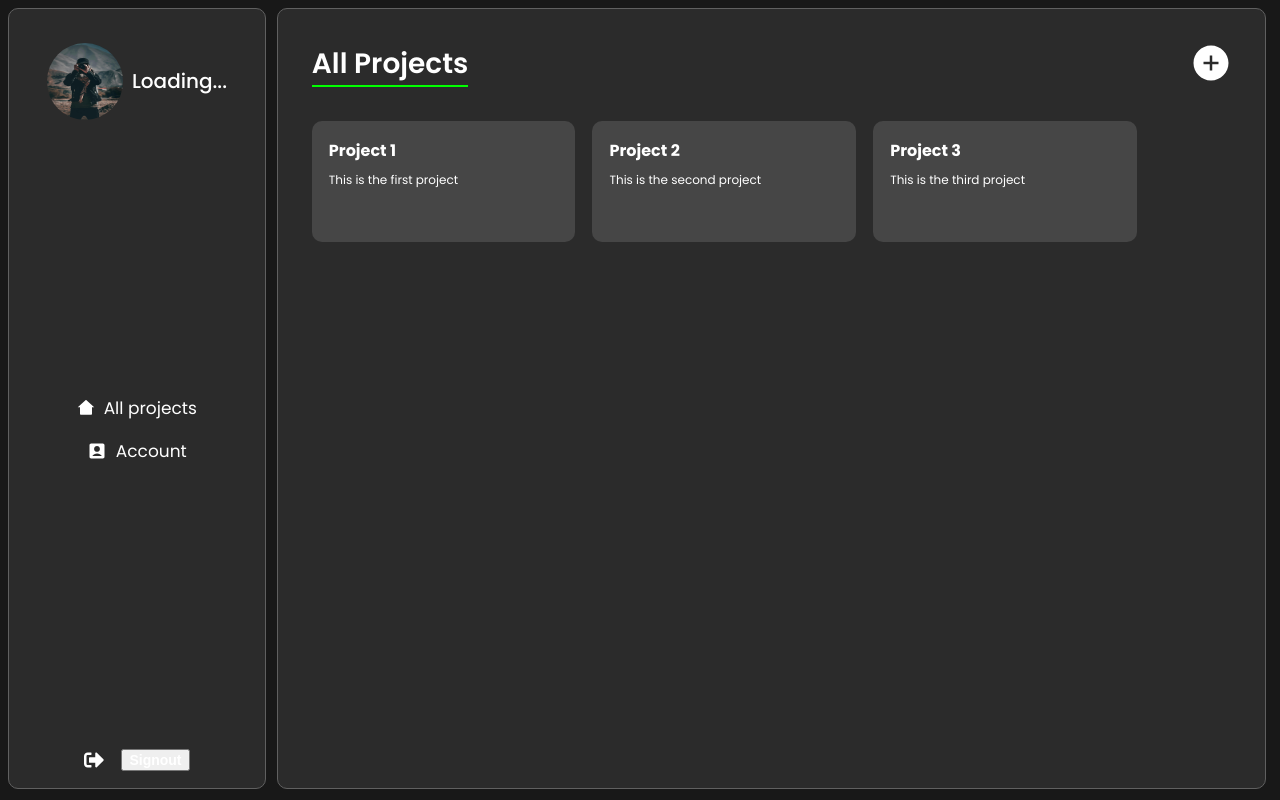
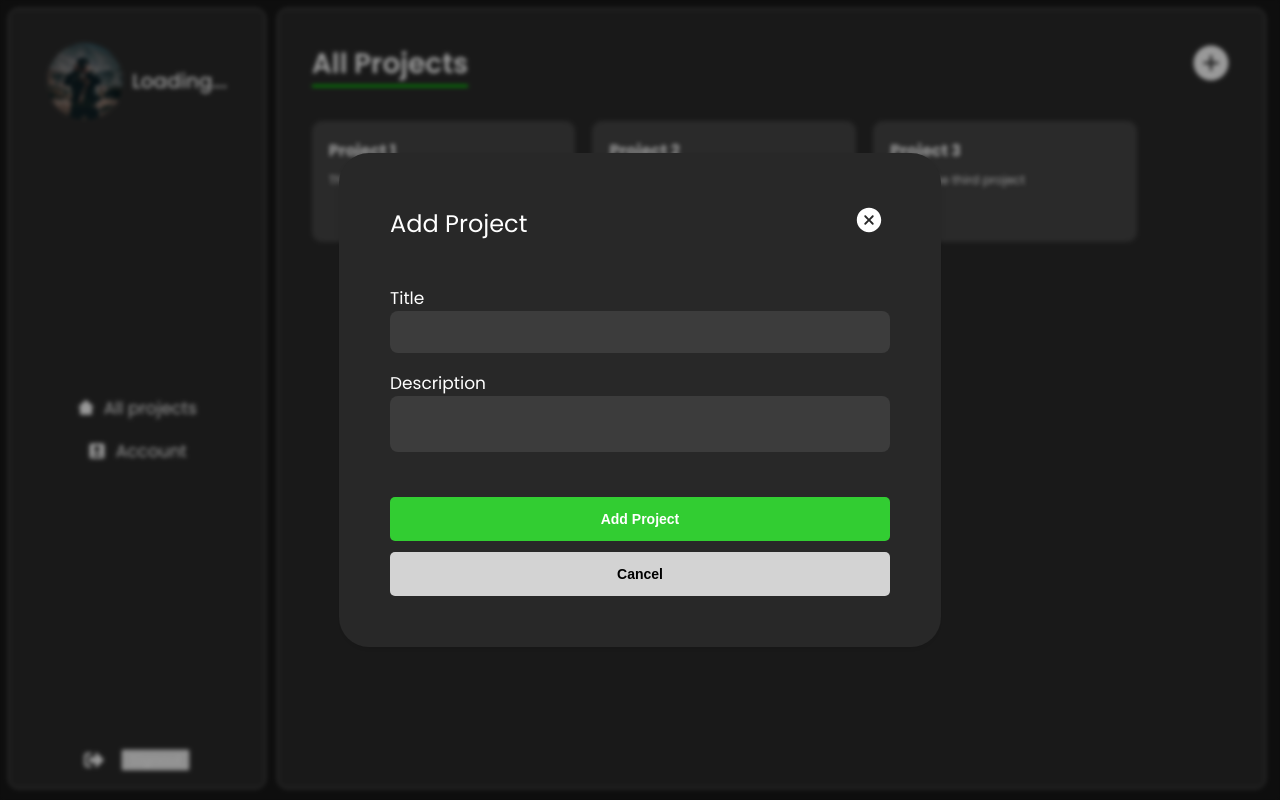
Before and after one commit to ahmeda110/project-managment-system-401, a React (Vite) app in the folder client/: page /projects in a window 1280 px wide. Both pictures are taken after a click on the icon 1210 px from the left and 63 px from the top of the page. Built offline with nearby package versions, Linux system fonts and the light colour scheme; a web font is replaced by a local one.

Commit message:
added "add project modal" to projects page

```diff
--- a/client/src/components/Projects/Projects.jsx
+++ b/client/src/components/Projects/Projects.jsx
@@ -72,6 +72,21 @@ const Projects = ({ activeTab, setActiveTab, activeSubTab, setActiveSubTab }) =>
   ];
   const navigate = useNavigate();
   const [projects, setProjects] = useState(intialProjects);
+  const [isModalOpen, setIsModalOpen] = useState(false);
+  const [editingProject, setEditingProject] = useState(null);
+  const [isAddingProject, setIsAddingProject] = useState(false);
+
+  const handleProjectUpdate = (updatedProject) => {
+    if (isAddingProject) {
+      setProjects([...projects, updatedProject]);
+    } else {
+      const newProjects = projects.map(project =>
+        project.id === updatedProject.id ? updatedProject : project
+      );
+      setProjects(newProjects);
+    }
+    closeModal();
+  };
 
   const handleProjectClick = (project) => {
     setProjectClicked(true);
@@ -113,7 +128,9 @@ const Projects = ({ activeTab, setActiveTab, activeSubTab, setActiveSubTab }) =>
   }
 
   const handleAddProjectClick = () => {
-    // will need modal for new project and stuff
+    setIsModalOpen(true);
+    setIsAddingProject(true);
+    setEditingProject({ id: projects.length + 1, title: "", description: "" });
   };
 
   return (
@@ -149,8 +166,71 @@ const Projects = ({ activeTab, setActiveTab, activeSubTab, setActiveSubTab }) =>
           <Dashboard initialTasks={initialTasks} activeTab={activeTab} activeSubTab={activeSubTab} setActiveTab={setActiveTab} setActiveSubTab={setActiveSubTab} />
         }
       </div>
+
+      {isModalOpen && (
+      <ProjectModal
+        project={editingProject}
+        onUpdate={handleProjectUpdate}
+        onClose={() => setIsModalOpen(false)}
+        isAdding={isAddingProject}
+      />
+    )}
     </>
   );
 }; //
 
+function ProjectModal({ project, onUpdate, onClose, isAdding }) {
+  const [title, setTitle] = useState(project?.title || "");
+  const [description, setDescription] = useState(project?.description || "");
+
+  const handleSubmit = (e) => {
+    e.preventDefault();
+    onUpdate({ ...project, title, description });
+  };
+
+  return (
+    <div className="modal-overlay">
+      <div className="modal-content">
+        <div className="modal-header">
+          <span className="modal-title">
+            {isAdding ? "Add Project" : "Edit Project"}
+          </span>
+          <button onClick={onClose} className="close-button">
+            <IoIosCloseCircle size={30} />
+          </button>
+        </div>
+        <form onSubmit={handleSubmit} className="modal-form">
+          <div>
+            <label htmlFor="project-title">Title</label>
+            <input
+              id="project-title"
+              type="text"
+              value={title}
+              onChange={(e) => setTitle(e.target.value)}
+            />
+          </div>
+          <div>
+            <label htmlFor="project-description">Description</label>
+            <textarea
+              id="project-description"
+              value={description}
+              onChange={(e) => setDescription(e.target.value)}
+            />
+          </div>
+          <button type="submit" className="modal-submit-button">
+            {isAdding ? "Add Project" : "Update Project"}
+          </button>
+          <button
+            type="button"
+            onClick={onClose}
+            className="modal-cancel-button"
+          >
+            Cancel
+          </button>
+        </form>
+      </div>
+    </div>
+  );
+}
+
 export default Projects;
```
